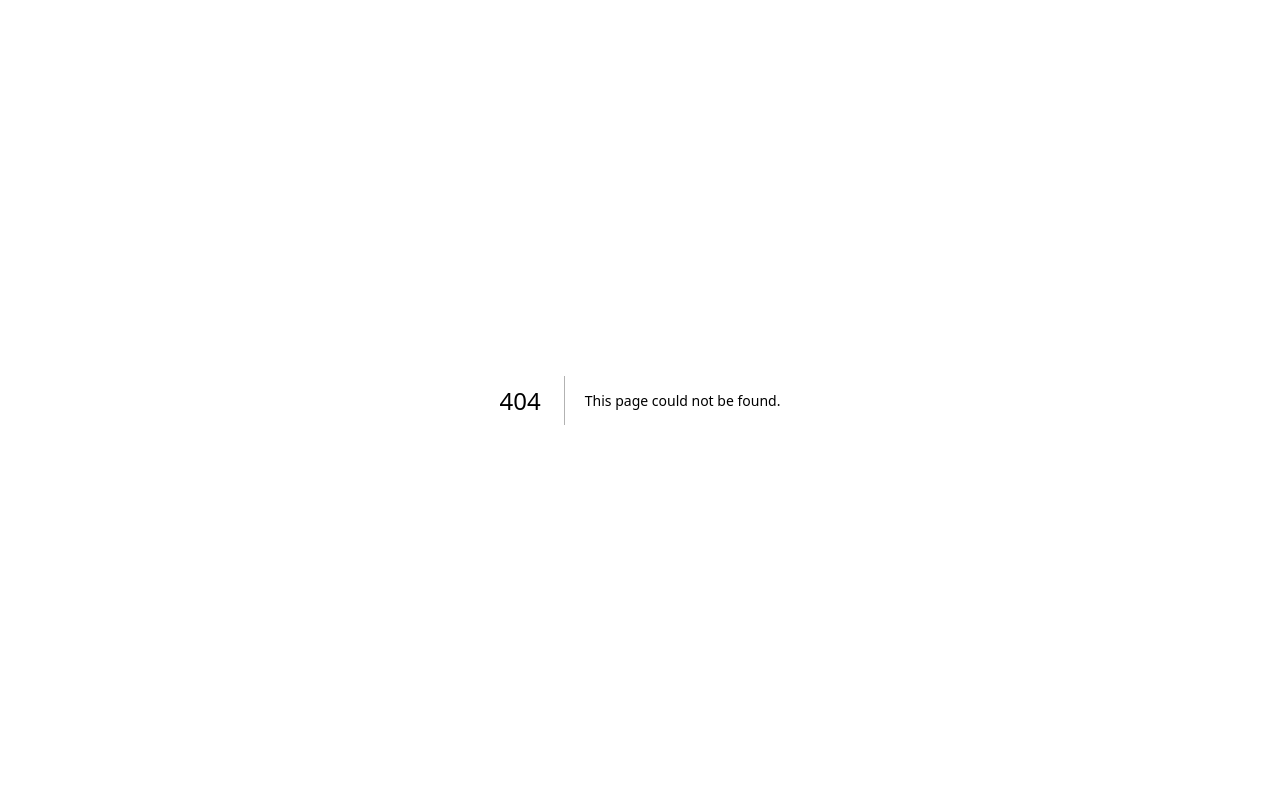
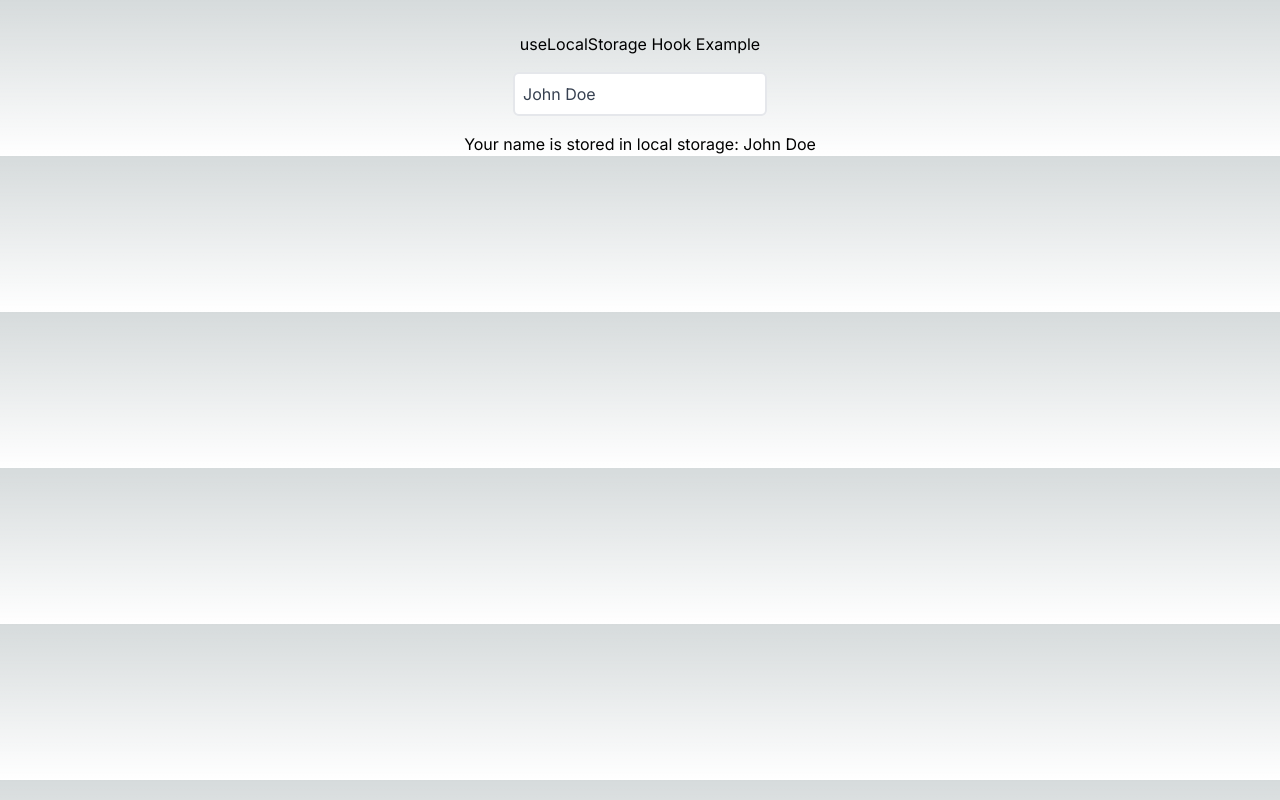
Before and after one commit to adrianksiazek/50-react-hooks, a Next.js app: page /use-local-storage in a window 1280 px wide. Before the commit this address had no page. Built offline with nearby package versions, Linux system fonts and the light colour scheme.

Commit message:
feat: useLocalStorage

```diff
--- a/app/(hooks)/use-debounce/page.tsx
+++ b/app/(hooks)/use-debounce/page.tsx
@@ -29,7 +29,7 @@ export default function Page() {
   };
 
   return (
-    <div className="p-4">
+    <div className="p-4 text-center mt-8">
       <input
         type="text"
         className="border-2 border-gray-200 p-2 rounded-md text-gray-700"
--- /dev/null
+++ b/app/(hooks)/use-local-storage/page.tsx
@@ -0,0 +1,43 @@
+"use client";
+
+import { useState } from "react";
+
+function useLocalStorage<InitialValue>(key: string, initialValue: InitialValue) {
+  const [storedValue, setStoredValue] = useState(() => {
+    try {
+      const item = window.localStorage.getItem(key);
+      return item ? JSON.parse(item) : initialValue;
+    } catch (error) {
+      return initialValue;
+    }
+  });
+
+  const setValue = (value: InitialValue | ((value: InitialValue) => InitialValue)) => {
+    try {
+      const valueToStore = value instanceof Function ? value(storedValue) : value;
+      setStoredValue(valueToStore);
+      window.localStorage.setItem(key, JSON.stringify(valueToStore));
+    } catch (error) {
+      console.log(error);
+    }
+  };
+
+  return [storedValue, setValue];
+}
+
+export default function LocalStorageRoute() {
+  const [name, setName] = useLocalStorage("name", "John Doe");
+
+  return (
+    <div className="space-y-4 mt-8 text-center">
+      <h1>useLocalStorage Hook Example</h1>
+      <input
+        type="text"
+        className="border-2 border-gray-200 p-2 rounded-md text-gray-700"
+        value={name}
+        onChange={(e) => setName(e.target.value)}
+      />
+      <p>Your name is stored in local storage: {name}</p>
+    </div>
+  );
+}
--- a/app/globals.css
+++ b/app/globals.css
@@ -17,12 +17,10 @@
 }
 
 body {
+  max-width: 1280px;
+  margin: 0 auto;
   color: rgb(var(--foreground-rgb));
-  background: linear-gradient(
-      to bottom,
-      transparent,
-      rgb(var(--background-end-rgb))
-    )
+  background: linear-gradient(to bottom, transparent, rgb(var(--background-end-rgb)))
     rgb(var(--background-start-rgb));
 }
 
--- a/app/page.tsx
+++ b/app/page.tsx
@@ -4,11 +4,13 @@ import { hooks } from "./routes";
 
 export default function Home() {
   return (
-    <main className="flex min-h-screen flex-col items-center justify-between p-24">
-      <ul>
+    <main className="flex min-h-screen flex-col items-center justify-between p-24 text-xl">
+      <ul className="flex flex-col gap-6">
         {hooks.map((hook) => (
           <li key={hook.id}>
-            <Link href={hook.path} className="text-white">
+            <Link
+              href={hook.path}
+              className="text-white hover:text-gray-600 transition-all rounded-xl p-8">
               {hook.name}
             </Link>
           </li>
--- a/app/routes.ts
+++ b/app/routes.ts
@@ -5,4 +5,10 @@ export const hooks = [
     id: "use-debounce",
     path: "use-debounce",
   },
+  {
+    name: "useLocalStorage",
+    description: "Persist state to local storage and keep it synchronized with useLocalStorage.",
+    id: "use-local-storage",
+    path: "use-local-storage",
+  },
 ] as const;
```
